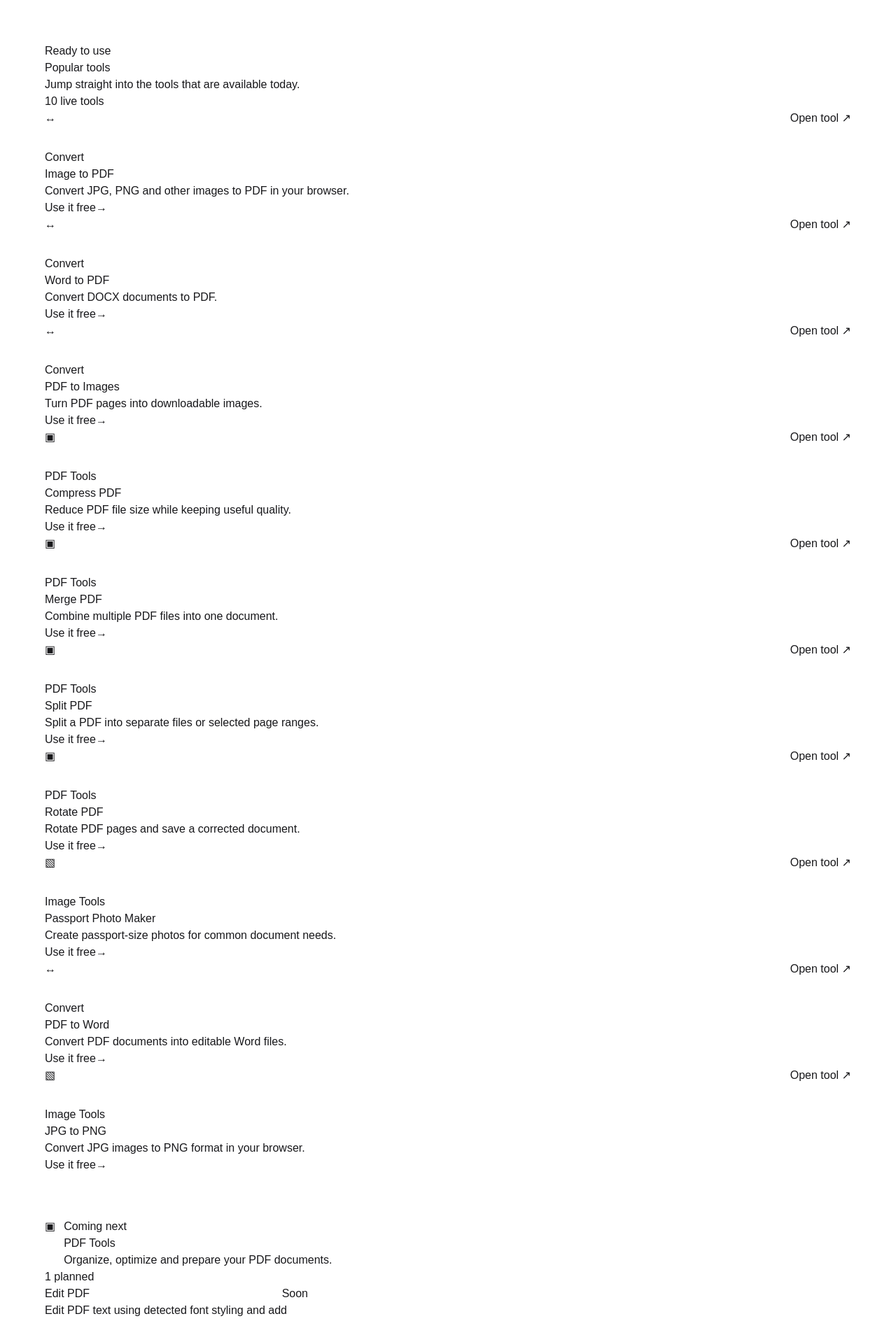
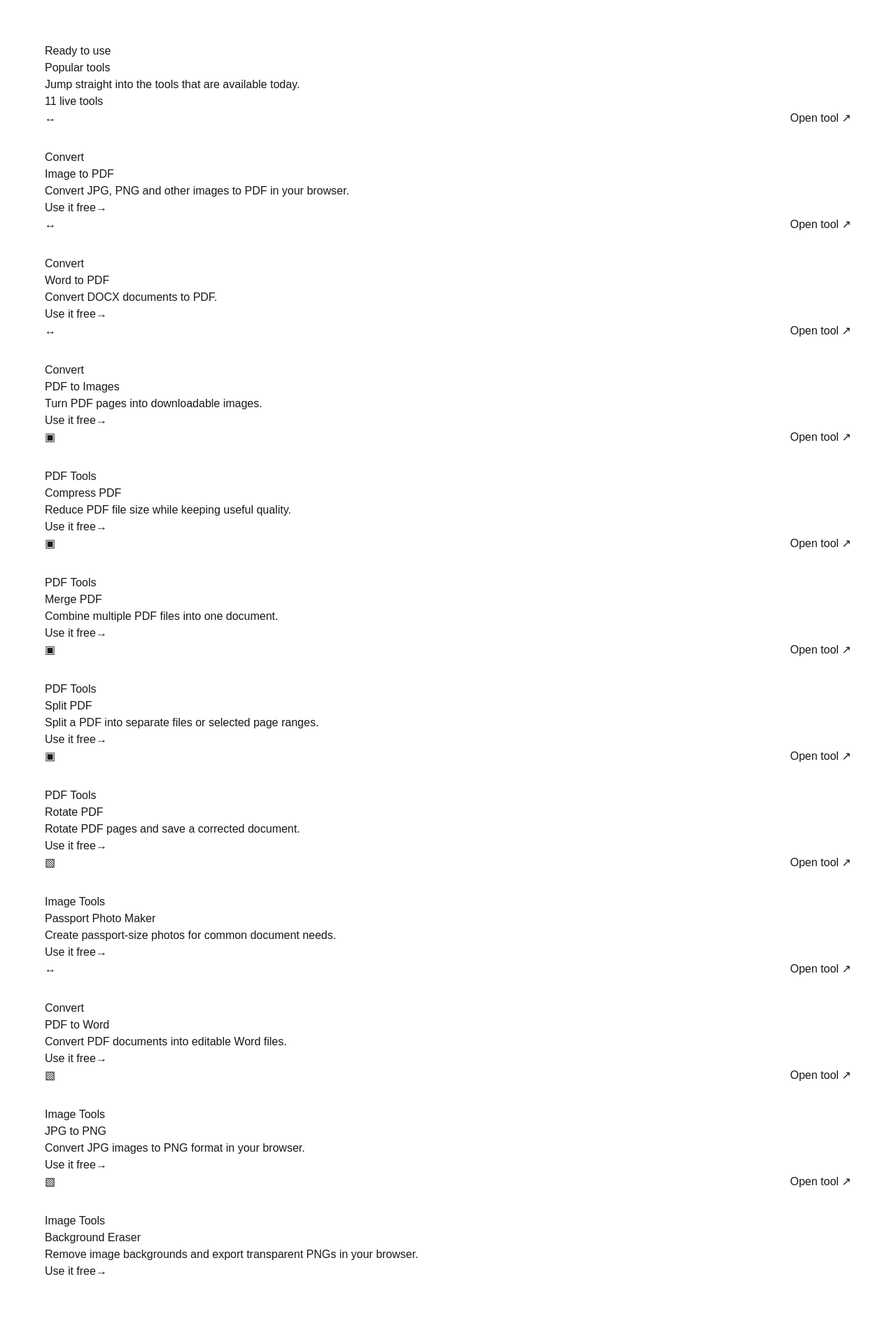
Before and after one commit to upendra701/makeudocs, a Next.js app: page /tools in a window 1280 px wide. Shown: the part 640-2528 px from the top of the page at 70% size. Built offline with nearby package versions, Linux system fonts and the light colour scheme.

Commit message:
Add Background Eraser to image tools

```diff
--- a/app/data/tools.ts
+++ b/app/data/tools.ts
@@ -19,6 +19,7 @@ export const tools: Tool[] = [
   { name: "Passport Photo Maker", description: "Create passport-size photos for common document needs.", href: "/passport-photo", category: "Image Tools", status: "available" },
   { name: "PDF to Word", description: "Convert PDF documents into editable Word files.", href: "/pdf-to-word", category: "Convert", status: "available" },
   { name: "JPG to PNG", description: "Convert JPG images to PNG format in your browser.", href: "/jpg-to-png", category: "Image Tools", status: "available" },
+  { name: "Background Eraser", description: "Remove image backgrounds and export transparent PNGs in your browser.", href: "/background-eraser", category: "Image Tools", status: "available" },
   { name: "Edit PDF", description: "Edit PDF text using detected font styling and add text directly on pages.", href: "/edit-pdf", category: "PDF Tools", status: "coming-soon" },
   { name: "PDF to Excel", description: "Extract useful PDF tables into Excel format.", href: "/pdf-to-excel", category: "Convert", status: "coming-soon" },
   { name: "PDF to PowerPoint", description: "Convert PDF content into presentation slides.", href: "/pdf-to-ppt", category: "Convert", status: "coming-soon" },
@@ -37,7 +38,7 @@ export const comingSoonTools = tools.filter((tool) => tool.status === "coming-so
 export const megaMenuGroups = {
   "PDF Tools": ["Edit PDF", "Merge PDF", "Split PDF", "Compress PDF", "Rotate PDF"],
   Convert: ["Image to PDF", "Word to PDF", "PDF to Images", "PDF to Word", "PDF to Excel", "PDF to PowerPoint"],
-  "Image Tools": ["Passport Photo Maker", "JPG to PNG", "PNG to JPG", "Image Compressor"],
+  "Image Tools": ["Passport Photo Maker", "JPG to PNG", "Background Eraser", "PNG to JPG", "Image Compressor"],
   "AI Tools": ["OCR", "Chat with PDF", "AI PDF Summarizer"],
   "Business Tools": ["Invoice Generator", "Quotation Generator"],
 } as const;
```
